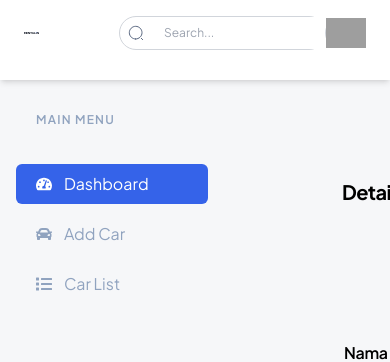
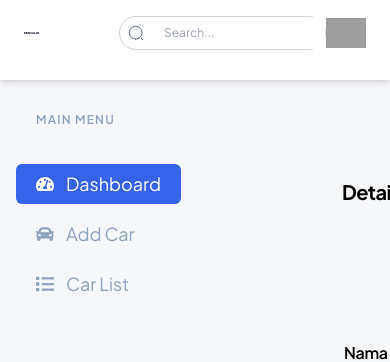
Before and after one commit to jearsevan101/PAW-Kelompok-11, a Next.js app in the folder frontend/: page /admin/dashboard in a window 390 px wide. Shown: the top 362 px of the page. Built offline with nearby package versions, Linux system fonts and the light colour scheme; grey boxes are pictures that could not be loaded.

Commit message:
feat: update sidebutton

```diff
--- a/frontend/components/SideButton.js
+++ b/frontend/components/SideButton.js
@@ -1,7 +1,7 @@
 const SideButton = ({ children, selected, icon, ...props }) => {
     const buttonStyle = selected
-        ? "bg-c-primary flex flex-row items-center text-white w-48 h-10 font-regular px-5 py-2 rounded-md hover:opacity-90 focus:outline-none focus:ring text-left" // styles when selected
-        : "bg-c-light-grey flex flex-row items-center text-c-text-grey w-48 h-10 font-regular px-5 py-2 rounded-md hover:opacity-90 focus:outline-none focus:ring text-left"; // styles when not selected
+        ? "bg-c-primary flex flex-row items-center text-white w-full sm:w-48 h-10 font-regular px-5 py-2 rounded-md hover:opacity-90 focus:outline-none focus:ring text-left text-lg sm:text-base" // styles when selected
+        : "bg-c-light-grey flex flex-row items-center text-c-text-grey w-full sm:w-48 h-10 font-regular px-5 py-2 rounded-md hover:opacity-90 focus:outline-none focus:ring text-left text-lg sm:text-base"; // styles when not selected
 
     return (
         <button className={` ${buttonStyle}`} {...props}>
```
